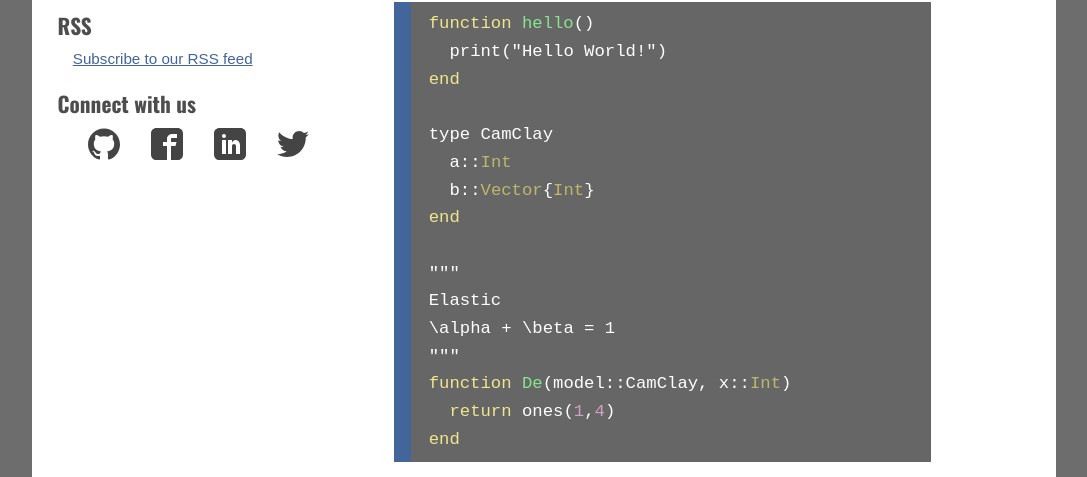
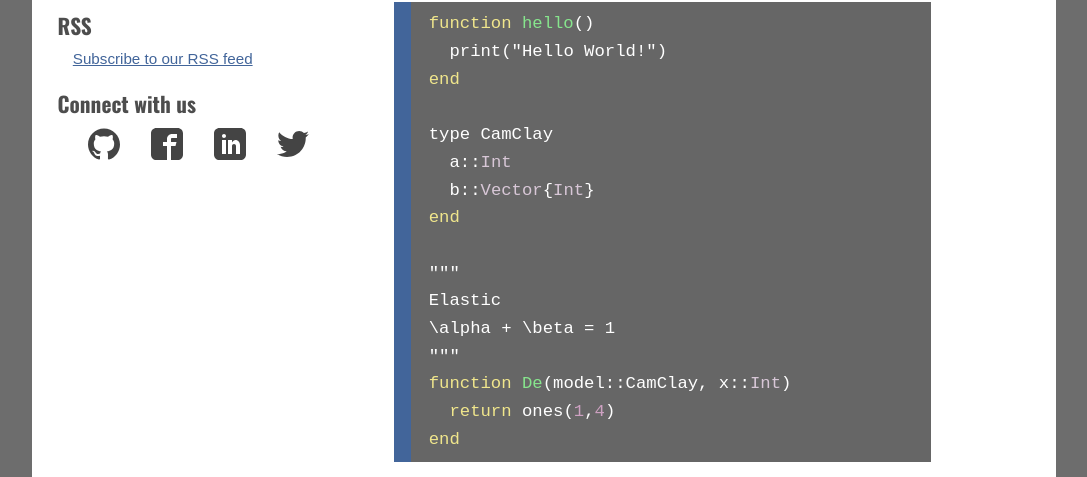
Before and after one commit to quangvunp/geomechanics, a Jekyll site: the page built from _posts/2018-02-22-coding-syntax.md, in a window 1280 px wide. Shown: the part 434-911 px from the top of the page, without its empty margins (96-1183 px from the left). Built offline with Jekyll 4.4.1, drawn with Linux system fonts in a browser that asks for light colours; comment, search, counter and statistics services are not loaded.

Commit message:
Update syntax-highlighting.scss

```diff
--- a/css/syntax-highlighting.scss
+++ b/css/syntax-highlighting.scss
@@ -31,7 +31,7 @@
   .kn { color: #f0e68c} /* Keyword.Namespace */
   .kp { color: #f0e68c} /* Keyword.Pseudo */
   .kr { color: #f0e68c} /* Keyword.Reserved */
-  .kt { color: #bdb76b} /* Keyword.Type */
+  .kt { color: #d8c7d7} /* Keyword.Type */
   .ld { color: #ffffff} /* Literal.Date */
   .m { color: #ffffff} /* Literal.Number */
   .s { color: #ffffff} /* Literal.String */
```
